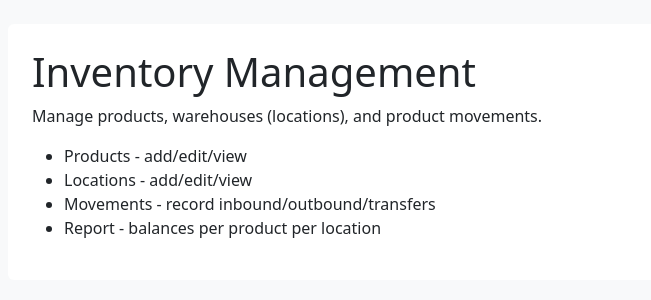
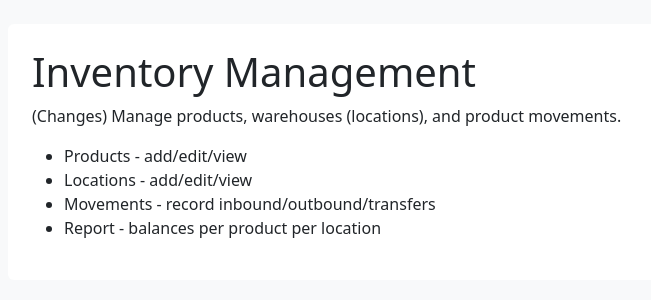
Before and after one commit to Manikandankk12/inventory-flask, a Flask app: page / in a window 1280 px wide. Shown: the part 56-356 px from the top of the page, without its empty margins (74-725 px from the left). Run offline with Flask 3, Linux system fonts and the light colour scheme.

Commit message:
Added modul changes to requirements.txt and templates/index.html

```diff
--- a/requirements.txt
+++ b/requirements.txt
@@ -2,3 +2,4 @@ Flask==2.3.2
 Flask-WTF==1.1.1
 Flask-SQLAlchemy==3.0.3
 WTForms==3.0.1
+hello
--- a/templates/index.html
+++ b/templates/index.html
@@ -2,7 +2,7 @@
 {% block content %}
 <div class="p-4 bg-white rounded">
   <h1>Inventory Management</h1>
-  <p>Manage products, warehouses (locations), and product movements.</p>
+  <p>(Changes) Manage products, warehouses (locations), and product movements.</p>
   <ul>
     <li>Products - add/edit/view</li>
     <li>Locations - add/edit/view</li>
```
